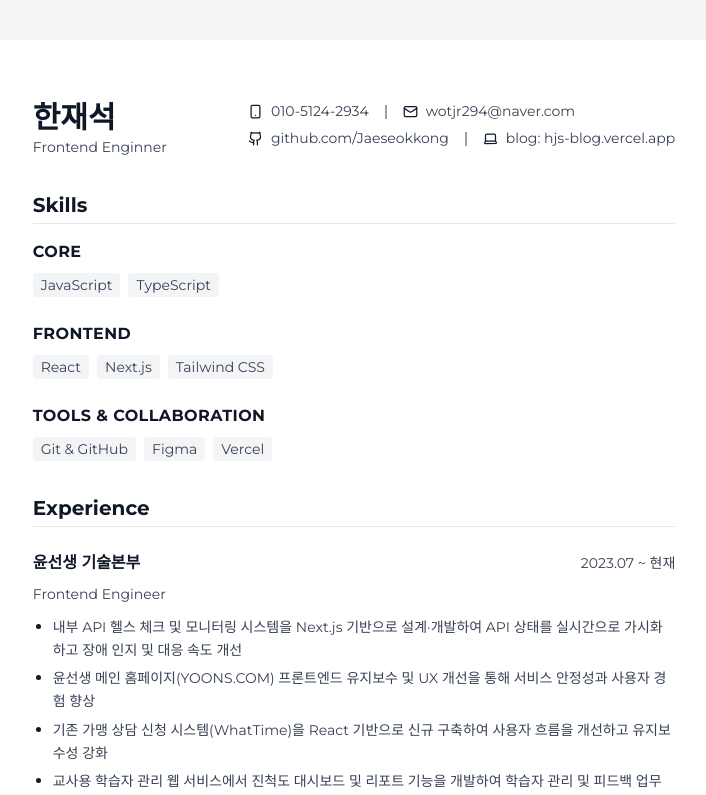
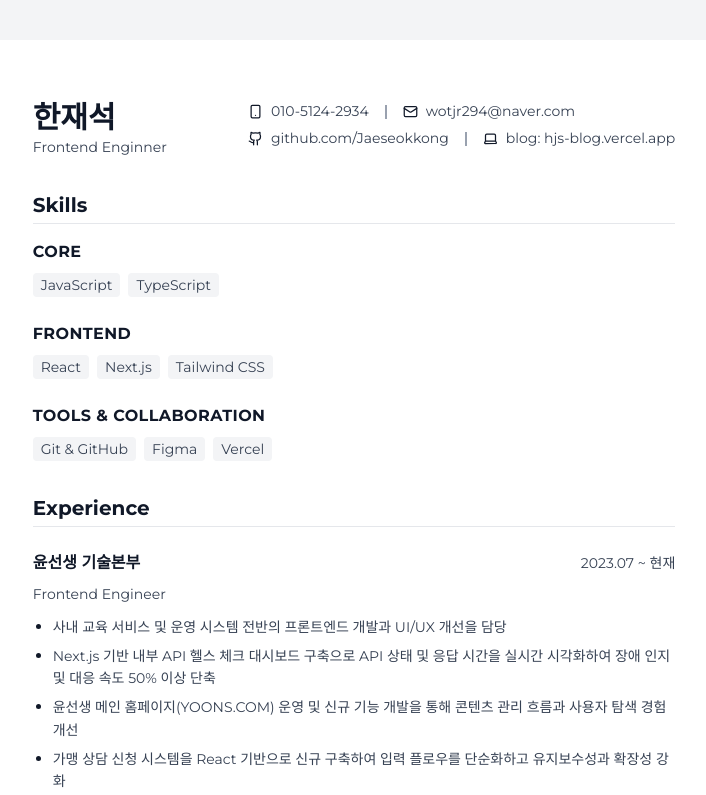
Before and after one commit to Jaeseokkong/NEXT-BLOG, a Next.js app: page /resume in a window 1280 px wide. Shown: the top 795 px of the page, without its empty margins (286-992 px from the left). Built offline with nearby package versions, Linux system fonts and the light colour scheme.

Commit message:
fix(resume): Experience 내용 수정

```diff
--- a/src/app/resume/components/organisms/ExperienceSection.tsx
+++ b/src/app/resume/components/organisms/ExperienceSection.tsx
@@ -13,11 +13,11 @@ export default function ExperienceSection() {
                     role="Frontend Engineer"
                     period="2023.07 ~ 현재"
                     achievements={[
-                        "내부 API 헬스 체크 및 모니터링 시스템을 Next.js 기반으로 설계·개발하여 API 상태를 실시간으로 가시화하고 장애 인지 및 대응 속도 개선",
-                        "윤선생 메인 홈페이지(YOONS.COM) 프론트엔드 유지보수 및 UX 개선을 통해 서비스 안정성과 사용자 경험 향상",
-                        "기존 가맹 상담 신청 시스템(WhatTime)을 React 기반으로 신규 구축하여 사용자 흐름을 개선하고 유지보수성 강화",
-                        "교사용 학습자 관리 웹 서비스에서 진척도 대시보드 및 리포트 기능을 개발하여 학습자 관리 및 피드백 업무 효율성 향상",
-                        "디지털 교재(D-Book) 서비스 기획 및 프론트엔드 개발을 주도하며 학습 인터랙션, 콘텐츠 관리 구조를 설계하고 파일럿 테스트를 통해 기능 검증",
+                        "사내 교육 서비스 및 운영 시스템 전반의 프론트엔드 개발과 UI/UX 개선을 담당",
+                        "Next.js 기반 내부 API 헬스 체크 대시보드 구축으로 API 상태 및 응답 시간을 실시간 시각화하여 장애 인지 및 대응 속도 50% 이상 단축",
+                        "윤선생 메인 홈페이지(YOONS.COM) 운영 및 신규 기능 개발을 통해 콘텐츠 관리 흐름과 사용자 탐색 경험 개선",
+                        "가맹 상담 신청 시스템을 React 기반으로 신규 구축하여 입력 플로우를 단순화하고 유지보수성과 확장성 강화",
+                        "교사용 학습자 관리 웹 서비스 고도화로 진척도 대시보드 및 리포트 시각화 기능을 구현하여 교사 업무 효율성 약 15% 개선",
                     ]}
                 />
                 <ExperienceItem
```
